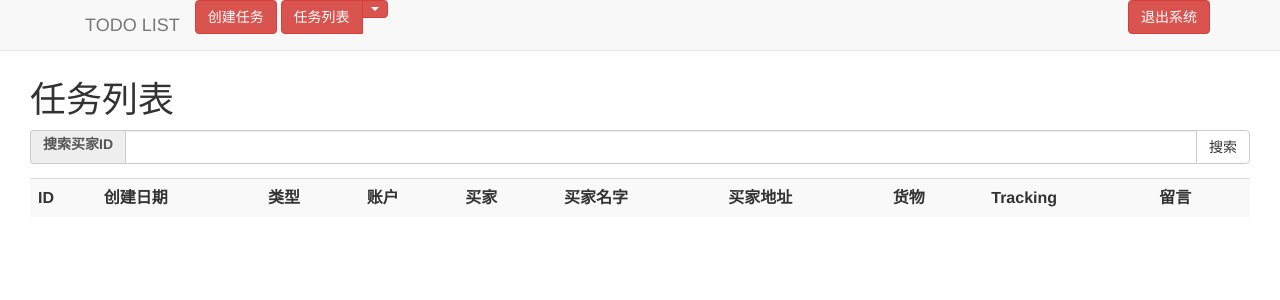
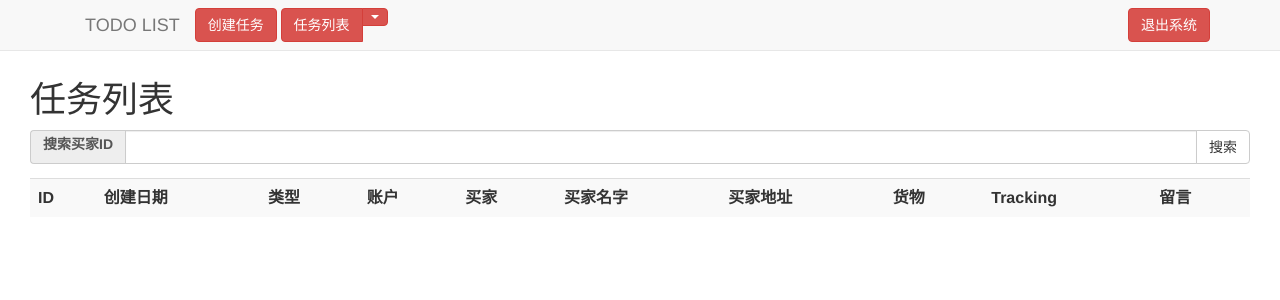
Before and after one commit to crumpx/ebaytodolist, a Django app: page /tasklist/ in a window 1280 px wide. Shown: the top 300 px of the page. Run offline with Django 3.2, Linux system fonts and the light colour scheme; the visitor is signed in with stand-in values (Sample User, id 1); data that the repository does not hold is empty; parts of the project's set-up code (start-up, migrations or seed data) failed here and were passed over; some libraries are stand-ins or nearby versions.

Commit message:
Prettify

```diff
--- a/tasks/models.py
+++ b/tasks/models.py
@@ -2,7 +2,7 @@
 from django.db import models
 from django.contrib.auth.models import User
 
-TASKTYPE=(('R','Resend'),('M','Address Change'),)
+TASKTYPE=(('R','重寄'),('M','改地址'),('S','特殊要求'))
 STATUS=(('O','Open'),('C','Closed'))
 
 class Task(models.Model):
--- a/tasks/templates/base.html
+++ b/tasks/templates/base.html
@@ -22,20 +22,20 @@
     <script src="//netdna.bootstrapcdn.com/bootstrap/3.0.3/js/bootstrap.min.js"></script>
 </head>
 <body>
-<div class="navbar navbar-default navbar-fixed-top">
+
+<div class="navbar navbar-default navbar-fixed-top" role="navigation">
   <div class="navbar-inner">
     <div class="container">
-
-        <a class="navbar-brand" href="#">TODO LIST</a>
-
+        <a class="navbar-brand" href="/tasklist/">TODO LIST</a>
 
         {% if user.is_authenticated %}
 
-        <a class="btn btn-danger" href="/taskdetial/">创建任务</a>
+        <a class="btn btn-danger navbar-btn" href="/taskdetial/">创建任务</a>
+
         <div class="btn-group">
         <a class="btn btn-danger" href="/tasklist/">任务列表</a>
 
-         <button type="button" class="btn btn-danger dropdown-toggle" data-toggle="dropdown">
+         <button type="button" class="btn btn-danger dropdown-toggle btn-large" data-toggle="dropdown">
           <span class="caret"></span>
           <span class="sr-only">Toggle Dropdown</span>
   </button>
@@ -45,12 +45,16 @@
       </ul>
 </div>
 
-        <div class="pull-right"><a class="btn btn-danger" href="/accounts/logout/">退出系统</a></div>
+        <div class="pull-right"><a class="btn btn-danger navbar-btn" href="/accounts/logout/">退出系统</a></div>
         {% endif %}
 
     </div>
   </div>
 </div>
+</nav>
+
+
+
 
 
 {% block content %} {% endblock %}
--- a/tasks/templates/tasklist.html
+++ b/tasks/templates/tasklist.html
@@ -49,6 +49,8 @@
 	<td>{{ line.createtime | date:"m/d/Y" }}</td>
     {% if line.tasktype == 'R' %}
         <td>重寄</td>
+     {% elif line.tasktype == 'S' %}
+        <td>特殊需求</td>
     {% else %}
         <td>改地址</td>
     {% endif %}
--- a/todolist/settings.py
+++ b/todolist/settings.py
@@ -108,7 +108,7 @@ STATIC_URL = '/static/'
 
 # Parse database configuration from $DATABASE_URL
 import dj_database_url
-DATABASES['default'] =  dj_database_url.config()
+#DATABASES['default'] =  dj_database_url.config()
 
 # Honor the 'X-Forwarded-Proto' header for request.is_secure()
 SECURE_PROXY_SSL_HEADER = ('HTTP_X_FORWARDED_PROTO', 'https')
```
